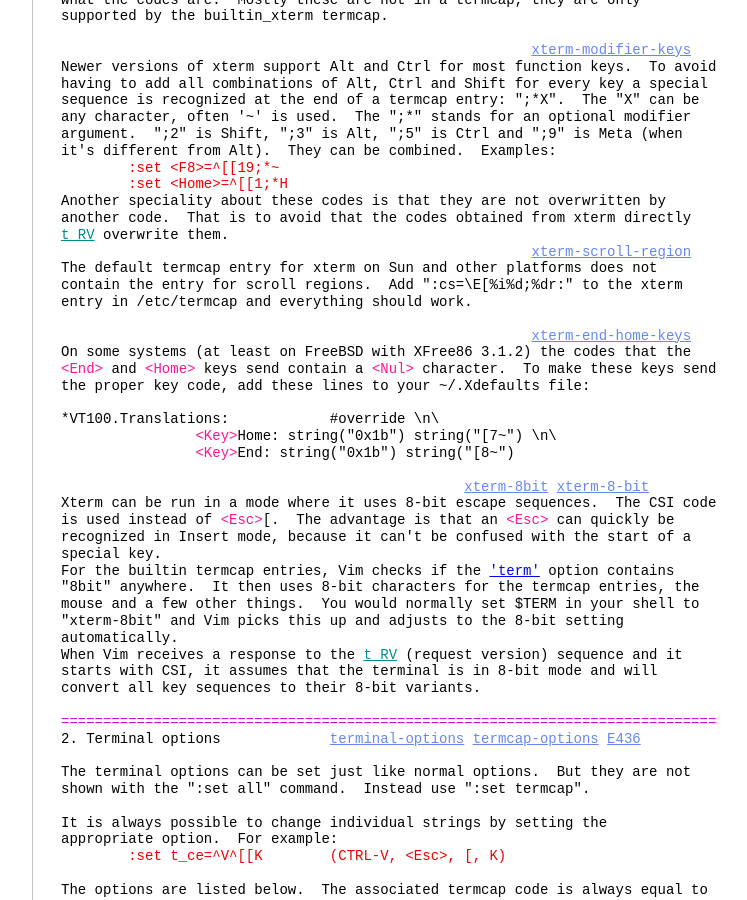
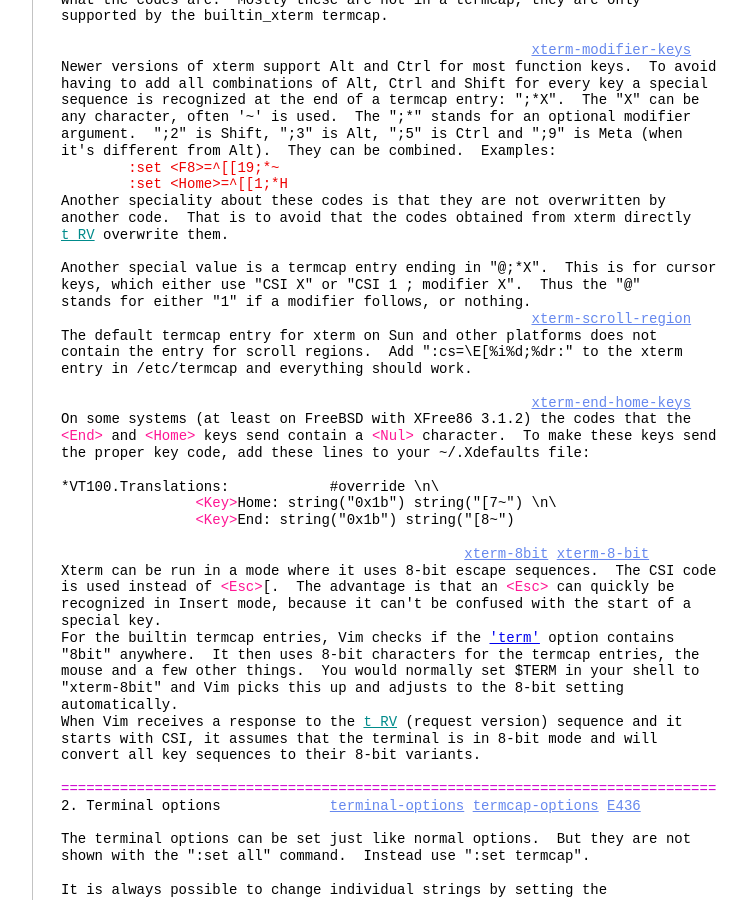
Before and after one commit to vim-jp/vimdoc-en, a Jekyll site: the page built from term.html, in a window 1280 px wide and 900 px high, scrolled down 3638 px. Shown: the whole window, without its empty margins (340-1087 px from the left). Built offline with Jekyll 4.4.1, drawn with Linux system fonts in a browser that asks for light colours; nearby versions of some CDN libraries; comment, search, counter and statistics services are not loaded.

Commit message:
Generated by Travis JOB 1444.1
https://travis-ci.com/github/vim-jp/vimdoc-en/builds/211265597

```diff
--- a/term.html
+++ b/term.html
@@ -222,6 +222,10 @@
 Another speciality about these codes is that they are not overwritten by<br>
 another code.&nbsp;&nbsp;That is to avoid that the codes obtained from xterm directly<br>
 <a class="Identifier" href="term.html#t_RV">t_RV</a>&nbsp;overwrite them.<br>
+<br>
+Another special value is a termcap entry ending in &quot;@;*X&quot;.&nbsp;&nbsp;This is for cursor<br>
+keys, which either use &quot;CSI X&quot; or &quot;CSI 1 ; modifier X&quot;.&nbsp;&nbsp;Thus the &quot;@&quot;<br>
+stands for either &quot;1&quot; if a modifier follows, or nothing.<br>
 &nbsp;&nbsp;&nbsp;&nbsp;&nbsp;&nbsp;&nbsp;&nbsp;&nbsp;&nbsp;&nbsp;&nbsp;&nbsp;&nbsp;&nbsp;&nbsp;&nbsp;&nbsp;&nbsp;&nbsp;&nbsp;&nbsp;&nbsp;&nbsp;&nbsp;&nbsp;&nbsp;&nbsp;&nbsp;&nbsp;&nbsp;&nbsp;&nbsp;&nbsp;&nbsp;&nbsp;&nbsp;&nbsp;&nbsp;&nbsp;&nbsp;&nbsp;&nbsp;&nbsp;&nbsp;&nbsp;&nbsp;&nbsp;&nbsp;&nbsp;&nbsp;&nbsp;&nbsp;&nbsp;&nbsp;&nbsp;<a class="Constant" href="term.html#xterm-scroll-region" name="xterm-scroll-region">xterm-scroll-region</a><br>
 The default termcap entry for xterm on Sun and other platforms does not<br>
 contain the entry for scroll regions.&nbsp;&nbsp;Add &quot;:cs=\E[%i%d;%dr:&quot; to the xterm<br>
```
